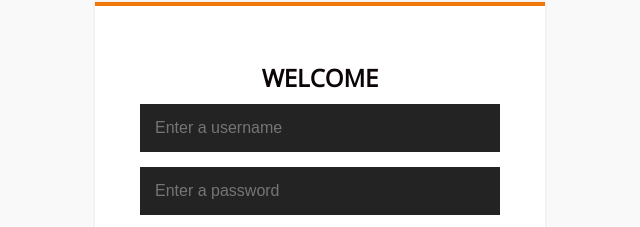
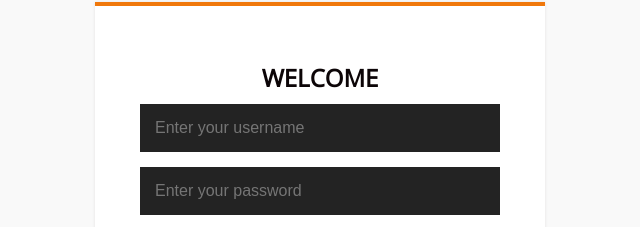
Before and after one commit to khwilo/questioner, a plain HTML site: page UI/signin.html in a window 1280 px wide. Shown: the part 313-540 px from the top of the page, 320-960 px from the left. Drawn offline with nearby package versions, Linux system fonts and the light colour scheme.

Commit message:
[Finishes #162963649] Update the input text placeholder on sign-in form

```diff
--- a/UI/signin.html
+++ b/UI/signin.html
@@ -39,8 +39,8 @@
                 <div class="form-control">
                     <p id="form-description">WELCOME</p>
                     <form class="registration-form" action="#">
-                        <input class="user-details-input" type="text" placeholder="Enter a username" required />
-                        <input class="user-details-input" type="password" placeholder="Enter a password" required />
+                        <input class="user-details-input" type="text" placeholder="Enter your username" required />
+                        <input class="user-details-input" type="password" placeholder="Enter your password" required />
                         <button>Sign In</button>
                         <p class="message">Don't have an account? <a href="index.html#sign-up">Sign Up</a></p>
                     </form>
```
